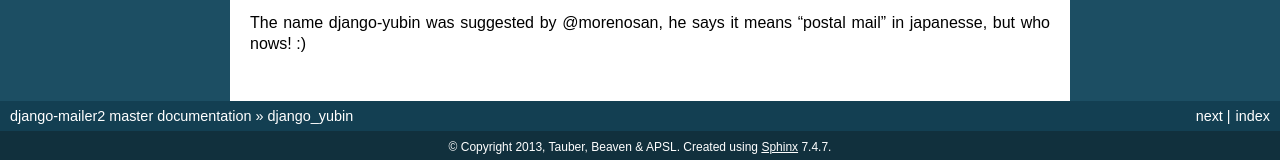
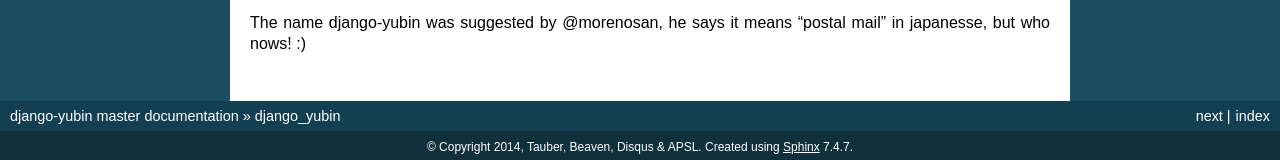
Before and after one commit to APSL/django-yubin, a Sphinx documentation site: the page built from docs/index.rst, in a window 1280 px wide and 900 px high, scrolled down 769 px. Shown: the part 737-897 px from the top of the window. Built offline with Sphinx 7.4.7, drawn with Linux system fonts in a browser that asks for light colours; some of the changed text lies outside the part shown.

Commit message:
updated title

```diff
--- a/docs/conf.py
+++ b/docs/conf.py
@@ -40,8 +40,8 @@ source_suffix = '.rst'
 master_doc = 'index'
 
 # General information about the project.
-project = u'django-mailer2'
-copyright = u'2013, Tauber, Beaven & APSL'
+project = u'django-yubin'
+copyright = u'2014, Tauber, Beaven, Disqus & APSL'
 
 # The version info for the project you're documenting, acts as replacement for
 # |version| and |release|, also used in various other places throughout the
```
